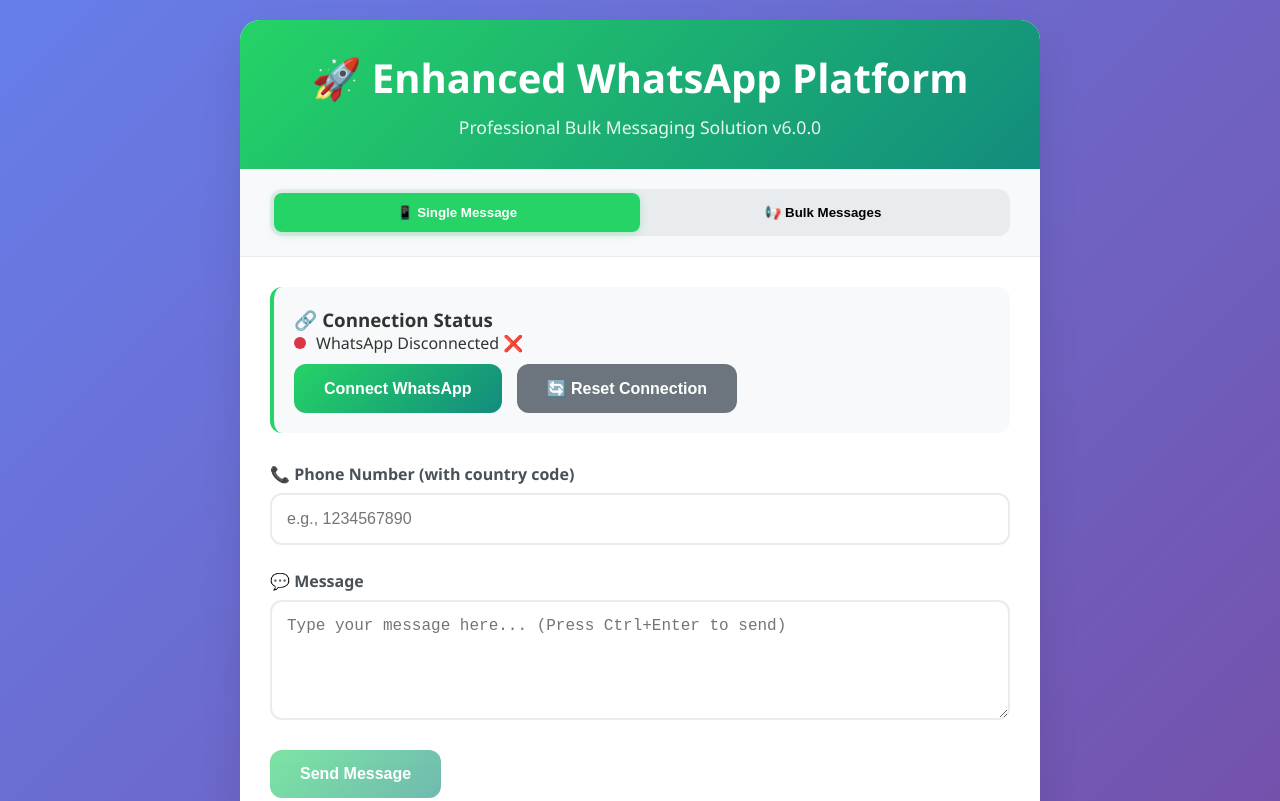
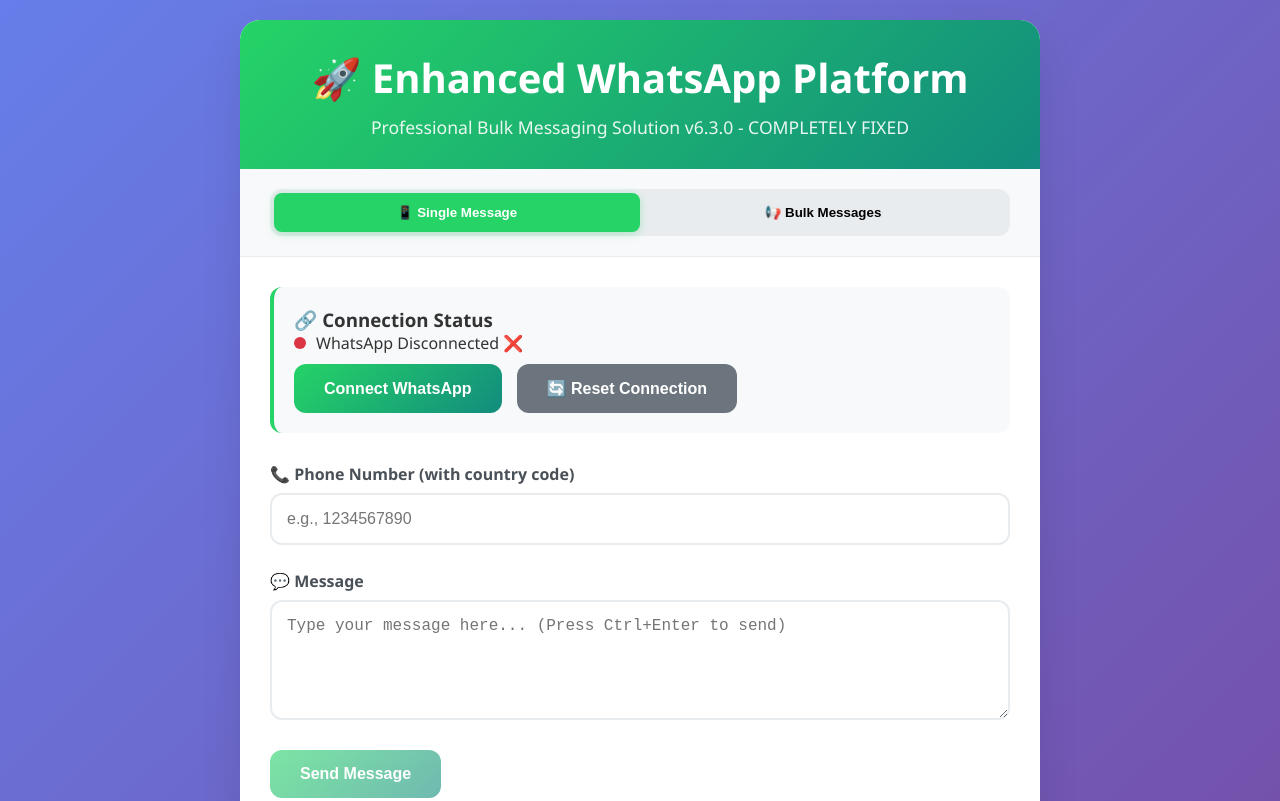
Before and after one commit to r2997790/whatsapp-enhanced-bulk-messaging, a website: page index.html in a window 1280 px wide. Shown: the top 801 px of the page. Drawn offline with Linux system fonts and the light colour scheme; no server answers.

Commit message:
🚀 Create fresh index.html file v6.3.0 - Complete rebuild to fix rendering

```diff
--- a/index.html
+++ b/index.html
@@ -321,7 +321,7 @@
     <div class="container">
         <div class="header">
             <h1>🚀 Enhanced WhatsApp Platform</h1>
-            <p class="subtitle">Professional Bulk Messaging Solution v6.0.0</p>
+            <p class="subtitle">Professional Bulk Messaging Solution v6.3.0 - COMPLETELY FIXED</p>
         </div>
 
         <div class="mode-toggle">
@@ -433,12 +433,10 @@
     </div>
 
     <script>
-        // Global variables
         let isConnected = false;
         let hasRequestedConnection = false;
         let currentMode = 'single';
 
-        // DOM elements
         const connectBtn = document.getElementById('connectBtn');
         const connectBtnText = document.getElementById('connectBtnText');
         const connectBtnLoader = document.getElementById('connectBtnLoader');
@@ -464,7 +462,6 @@
         const progressFill = document.getElementById('progressFill');
         const bulkStatus = document.getElementById('bulkStatus');
 
-        // Mode switching
         singleModeBtn.addEventListener('click', () => switchMode('single'));
         bulkModeBtn.addEventListener('click', () => switchMode('bulk'));
 
@@ -486,11 +483,9 @@
                 sendBtn.classList.add('hidden');
                 sendBulkBtn.classList.remove('hidden');
             }
-
             clearMessage();
         }
 
-        // Event listeners
         connectBtn.addEventListener('click', connectWhatsApp);
         resetBtn.addEventListener('click', resetConnection);
         sendBtn.addEventListener('click', sendMessage);
@@ -533,7 +528,6 @@
                     if (data.qr) {
                         showMessage('📱 QR Code generated! Please scan with WhatsApp on your phone.', 'success');
 
-                        // Check connection status periodically
                         const checkInterval = setInterval(async () => {
                             try {
                                 const statusResponse = await fetch('/api/status');
@@ -550,7 +544,6 @@
                             }
                         }, 2000);
 
-                        // Stop checking after 2 minutes
                         setTimeout(() => {
                             clearInterval(checkInterval);
                             if (!isConnected) {
@@ -653,7 +646,6 @@
                 return;
             }
 
-            // Parse numbers from text
             let numbers = [];
             if (numbersText.includes(',')) {
                 numbers = numbersText.split(',').map(n => n.trim()).filter(n => n);
@@ -693,7 +685,6 @@
 
                     showMessage(`Bulk send completed! ${successCount} sent, ${failCount} failed.`, 'success');
 
-                    // Show detailed results
                     let statusHtml = '<h4>Send Results:</h4>';
                     result.results.forEach(r => {
                         const status = r.success ? '✅' : '❌';
@@ -705,7 +696,6 @@
                     progressFill.style.width = '100%';
                     bulkProgressText.textContent = `Completed: ${successCount}/${numbers.length} sent successfully`;
 
-                    // Clear inputs on success
                     messageInput.value = '';
                     bulkNumbersInput.value = '';
                 } else {
@@ -738,13 +728,11 @@
             messageResult.classList.add('hidden');
         }
 
-        // Phone number formatting
         phoneNumberInput.addEventListener('input', (e) => {
             let value = e.target.value.replace(/\D/g, '');
             e.target.value = value;
         });
 
-        // Keyboard shortcuts
         messageInput.addEventListener('keydown', (e) => {
             if (e.key === 'Enter' && e.ctrlKey) {
                 if (currentMode === 'single') {
@@ -761,9 +749,8 @@
             }
         });
 
-        // Initialize on page load
         document.addEventListener('DOMContentLoaded', () => {
-            console.log('🎯 Enhanced WhatsApp Platform Ready');
+            console.log('🎯 Enhanced WhatsApp Platform Ready - v6.3.0 COMPLETELY FIXED');
             console.log('🚀 Bulk Messaging Activated');
             enableMessaging(false);
 
@@ -779,7 +766,7 @@
                 });
         });
 
-        console.log('🚀 Enhanced WhatsApp Platform with Bulk Messaging Loaded Successfully');
+        console.log('🚀 Enhanced WhatsApp Platform with Bulk Messaging Loaded Successfully - v6.3.0 COMPLETELY FIXED');
     </script>
 </body>
 </html>
```
